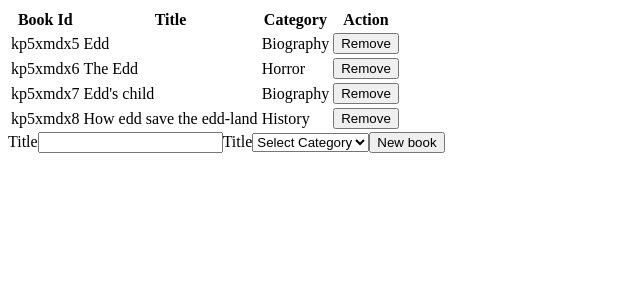
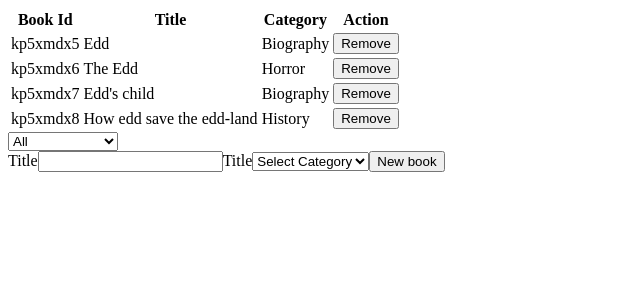
Before and after one commit to edxco/bookstore, a React (Create React App) app: page / in a window 1280 px wide. Shown: the top 300 px of the page, without its empty margins (0-640 px from the left). Built offline with nearby package versions, Linux system fonts and the light colour scheme.

Commit message:
Implement options

```diff
--- a/src/actions/index.js
+++ b/src/actions/index.js
@@ -14,4 +14,4 @@ export const changeFilter = (category) => ({
   type: 'CHANGE_FILTER',
   payload:
     category,
-})
+});
--- /dev/null
+++ b/src/components/CategoryFilter.js
@@ -0,0 +1,20 @@
+import React from 'react';
+import { booksCategories } from '../containers/BookForm';
+
+const CategoryFilter = () => (
+  <div>
+    <select name="category" id="filterCategory">
+      {console.log(booksCategories)}
+      <option value="" disabled>
+        Filter Category
+      </option>
+      {['All', ...booksCategories].map((category) => (
+        <option value={category} key={category}>
+          {category}
+        </option>
+      ))}
+    </select>
+  </div>
+);
+
+export default CategoryFilter;
--- a/src/containers/BookForm.js
+++ b/src/containers/BookForm.js
@@ -4,7 +4,7 @@ import uniqid from 'uniqid';
 import PropTypes from 'prop-types';
 import { createBook } from '../actions';
 
-const booksCategories = [
+export const booksCategories = [
   'Action',
   'Biography',
   'History',
--- a/src/containers/BookList.js
+++ b/src/containers/BookList.js
@@ -3,6 +3,7 @@ import PropTypes from 'prop-types';
 import { connect } from 'react-redux';
 import { deleteBook } from '../actions';
 import Book from '../components/Book';
+import CategoryFilter from '../components/CategoryFilter';
 
 const BooksList = ({ books, deleteBook }) => {
   const handleRemoveBook = (book) => {
@@ -10,7 +11,7 @@ const BooksList = ({ books, deleteBook }) => {
     deleteBook(book);
   };
   return (
-
+    <>
       <table>
 
         <thead>
@@ -31,6 +32,8 @@ const BooksList = ({ books, deleteBook }) => {
 
         <tbody />
       </table>
+      <CategoryFilter />
+    </>
   );
 };
 
--- a/src/reducers/filter.js
+++ b/src/reducers/filter.js
@@ -1,11 +1,10 @@
-const filterReducer = (option = "All", action) => {
+const filterReducer = (option = 'All', action) => {
   switch (action.type) {
     case ('CHANGE_FILTER'):
       return action.payload;
     default:
       return option;
   }
-
-}
+};
 
 export default filterReducer;
--- a/src/reducers/index.js
+++ b/src/reducers/index.js
@@ -1,7 +1,7 @@
 import { combineReducers } from 'redux';
 
 import bookReducer from './book';
-import filterReducer from './filter'
+import filterReducer from './filter';
 
 const rootReducer = combineReducers({
   bookReducer,
```
Lines whose indentation alone changed are shown as unchanged.
